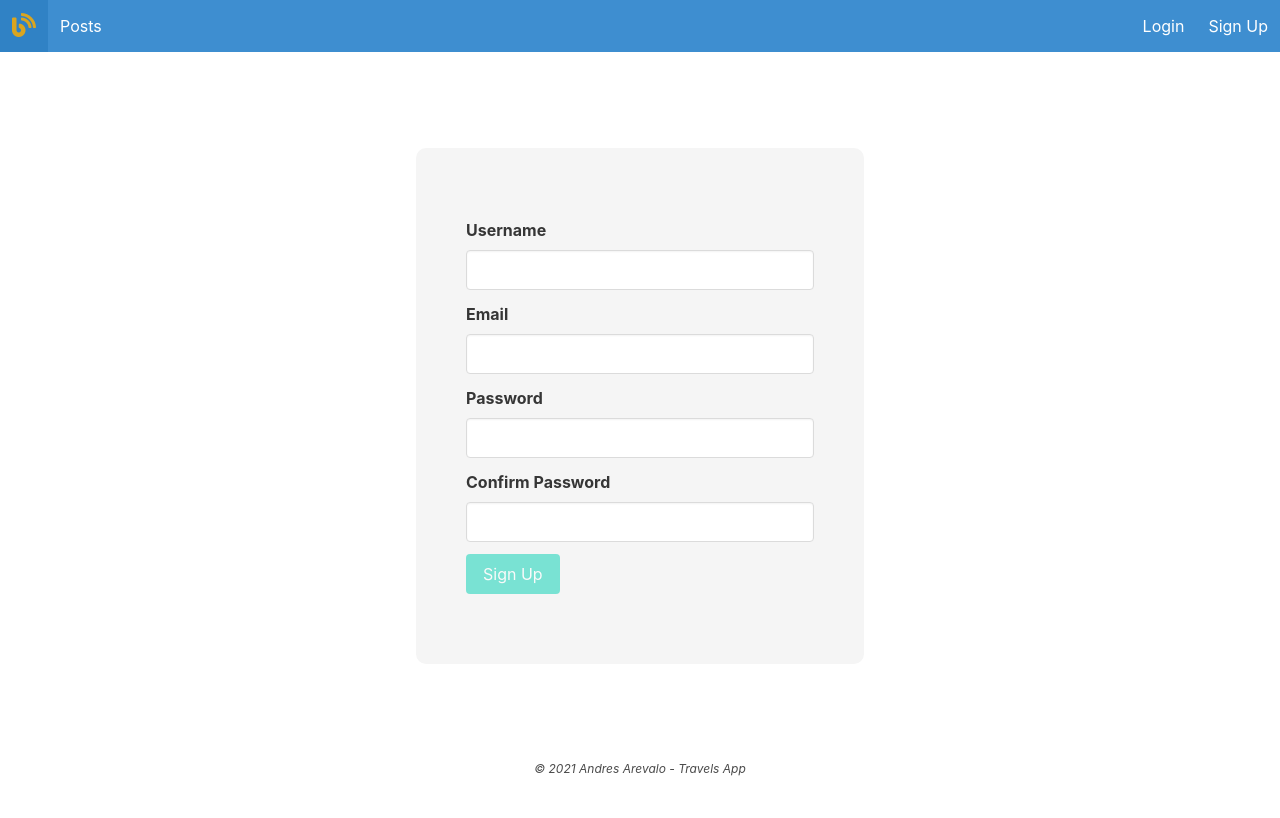
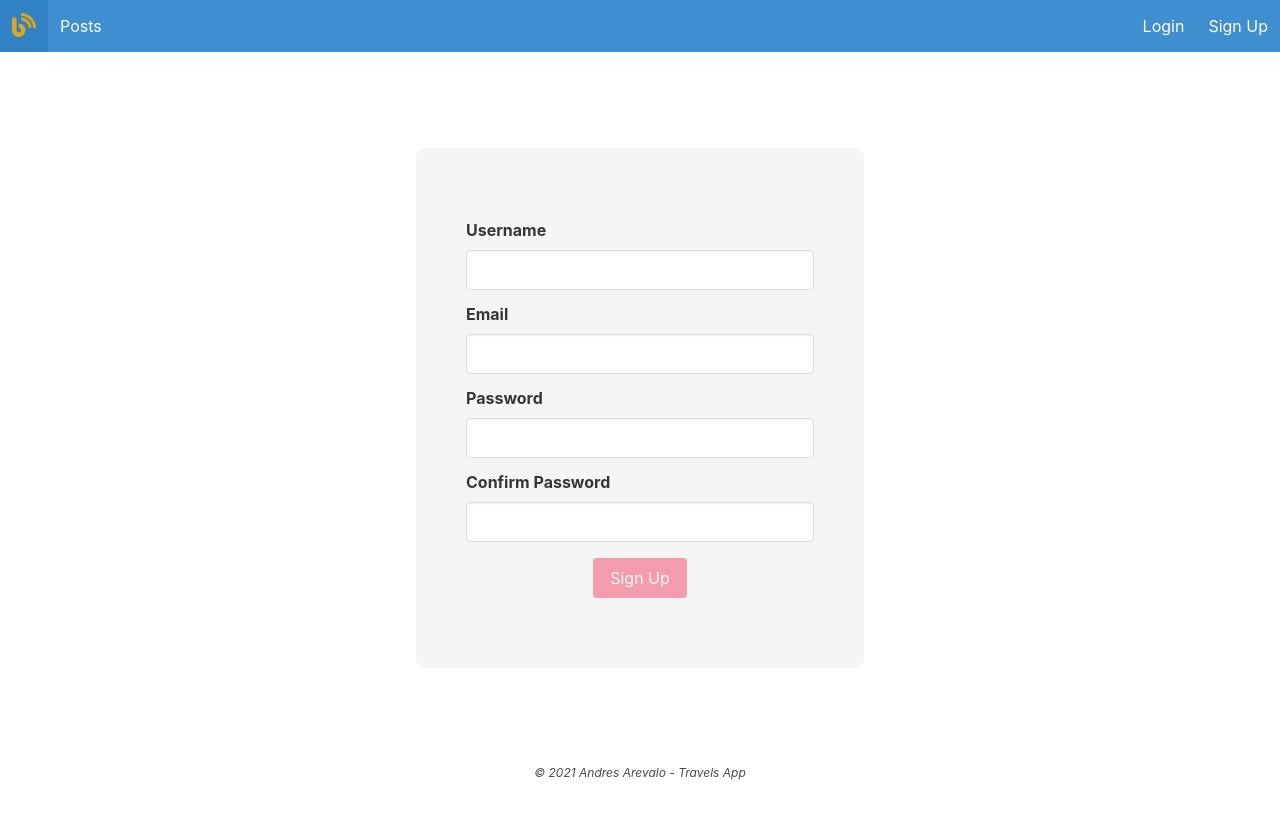
Before and after one commit to andresfelipear/NodeJS-FinalProyect, a React (Create React App) app: page /signup in a window 1280 px wide. Shown: the top 818 px of the page. Built offline with nearby package versions, Linux system fonts and the light colour scheme.

Commit message:
styling signup page v2

```diff
--- a/src/pages/SignUpPage.jsx
+++ b/src/pages/SignUpPage.jsx
@@ -101,13 +101,17 @@ export default function SignUpPage() {
                     </div>
                 </div>
 
+                <div className="is-flex is-justify-content-center mt-4">
                     <button
-                    className={`button ${isLoading && 'is-loading'} ${!isLoading && 'is-primary'}`}
+                        className={`button ${isLoading && 'is-loading'} ${disabled && 'is-danger'} ${!disabled && 'is-link'}`}
                         disabled={disabled}
                         onClick={submit}
                         type="submit">
                         Sign Up
                     </button>
+
+                </div>
+
 
                 {isLoading && <span>Loading...</span>}
             </div>
```
Lines whose indentation alone changed are shown as unchanged.
